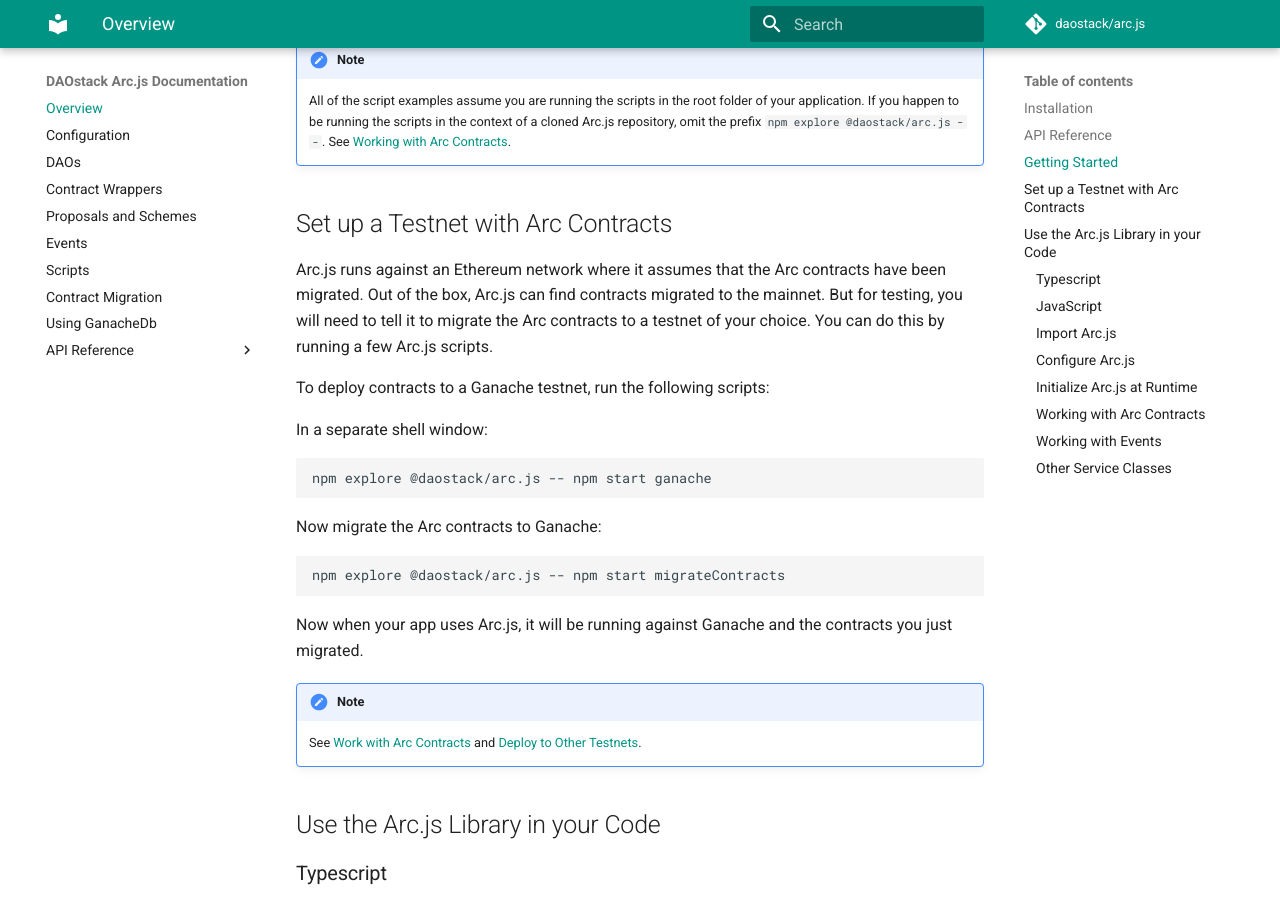
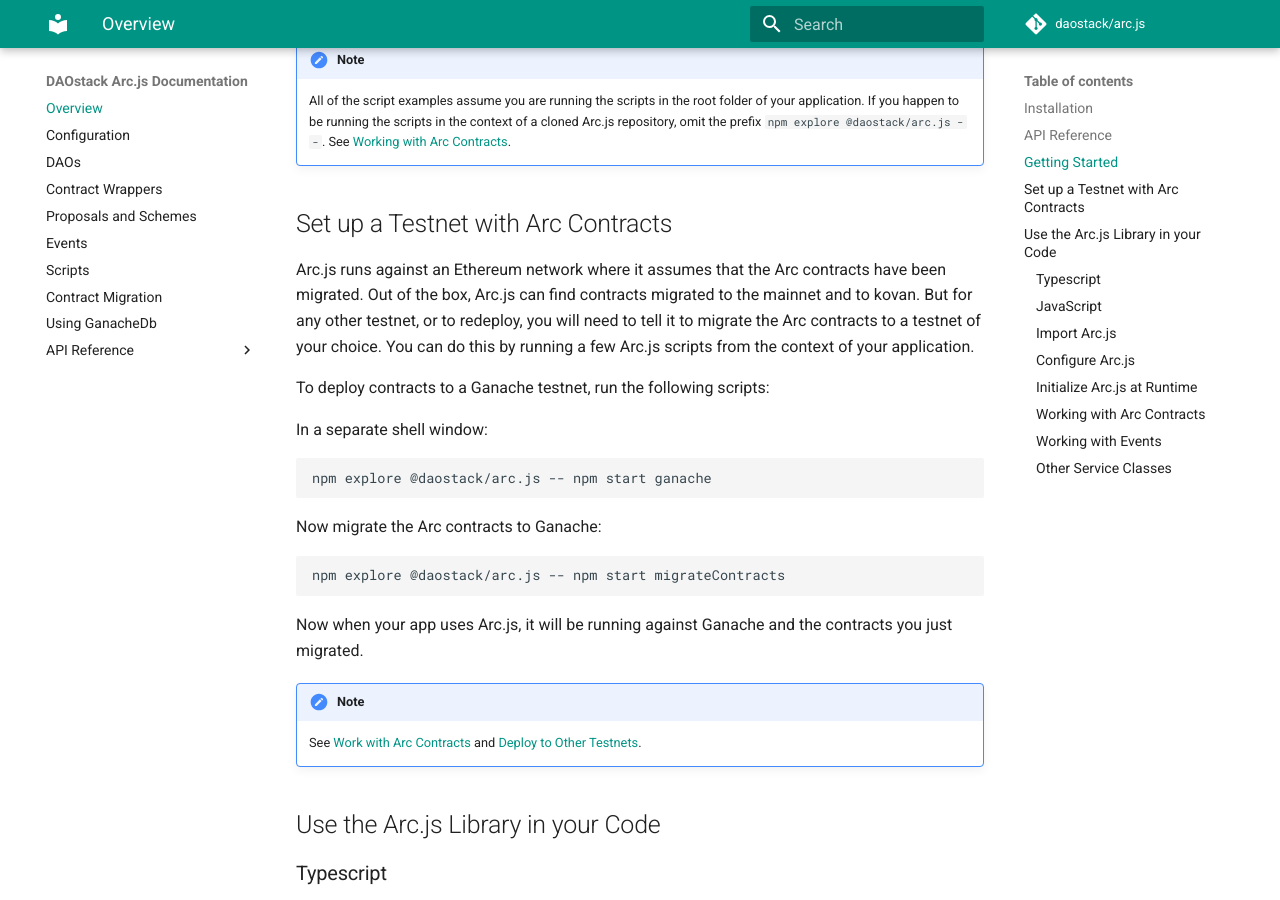
Before and after one commit to daostack/arc.js_legacy, an MkDocs documentation site: the page built from docs/Home.md, in a window 1280 px wide and 900 px high, scrolled down 1011 px. Built offline with MkDocs 1.6.1 and Material for MkDocs 9.7.7, drawn with Linux system fonts in a browser that asks for light colours; comment, search, counter and statistics services are not loaded; old or Windows-style settings are respelled for this version of MkDocs.

Commit message:
fix docs and fetchFromArc script (#220)
* fix docs and script

* reinserted --reset

* bumped version #, simplify path

```diff
--- a/docs/Home.md
+++ b/docs/Home.md
@@ -35,7 +35,7 @@ The following sections describe the basic steps for setting up Arc.js in your ap
 
 ## Set up a Testnet with Arc Contracts
 
-Arc.js runs against an Ethereum network where it assumes that the Arc contracts have been migrated.  Out of the box, Arc.js can find contracts migrated to the mainnet. But for testing, you will need to tell it to migrate the Arc contracts to a testnet of your choice.  You can do this by running a few Arc.js scripts.
+Arc.js runs against an Ethereum network where it assumes that the Arc contracts have been migrated.  Out of the box, Arc.js can find contracts migrated to the mainnet and to kovan. But for any other testnet, or to redeploy, you will need to tell it to migrate the Arc contracts to a testnet of your choice.  You can do this by running a few Arc.js scripts from the context of your application.
 
 To deploy contracts to a Ganache testnet, run the following scripts:
 
--- a/package.json
+++ b/package.json
@@ -1,6 +1,6 @@
 {
   "name": "@daostack/arc.js",
-  "version": "0.0.0-alpha.52",
+  "version": "0.0.0-alpha.53",
   "description": "A JavaScript library for interacting with @daostack/arc ethereum smart contracts",
   "main": "dist/index.js",
   "types": "dist/index.d.ts",
```
Also changed, not shown: package-scripts.js (+8 -3 lines).
